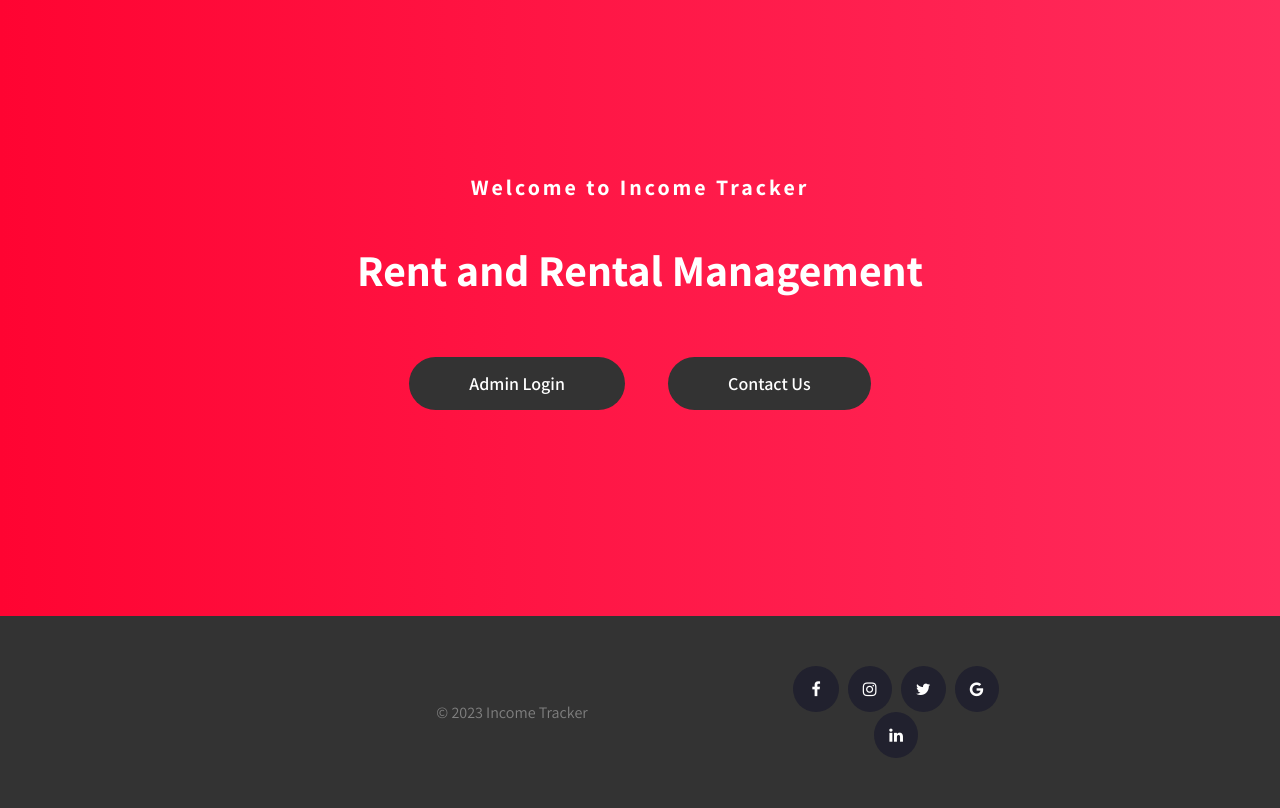
After one commit to SylviaRatemo/incometrack, a Flask app: template app/templates/about.html in a window 1280 px wide. The commit adds this page. Run offline with Flask 3, Linux system fonts and the light colour scheme; the template is opened without the code that fills it, so the values that code supplies are empty; parts of the project's set-up code (start-up, migrations or seed data) failed here and were passed over.

Commit message:
LANDING PAGE

```diff
--- a/app/__init__.py
+++ b/app/__init__.py
@@ -15,15 +15,14 @@ def create_app(config_class=Config):
     with app.app_context():
         try:
             db.create_all()
-        except ProgrammingError as e:
-            if "Table 'houses' already exists" in str(e):
-                print("Table 'houses' already exists. Continuing...")
-            else:
-                # Handle other programming errors
-                print("Error creating database tables:", str(e))
+        except Exception as e:
+            print(str(e))
 
     from app.main import bp as main_bp
     app.register_blueprint(main_bp)
+
+    from app.dashboard import bp as dashboard_bp
+    app.register_blueprint(dashboard_bp)
 
     from app.login import bp as login_bp
     app.register_blueprint(login_bp)
--- /dev/null
+++ b/app/dashboard/__init__.py
@@ -0,0 +1,3 @@
+from flask import Blueprint
+bp = Blueprint('dashboard', __name__)
+from app.main import routes
--- /dev/null
+++ b/app/static/css/landing.css
@@ -0,0 +1,195 @@
+* {
+  padding: 0%;
+  margin: 0%;
+  box-sizing: border-box;
+  font-family: "Assistant", sans-serif;
+}
+
+.home-container {
+  position: relative;
+  width: 100%;
+  height: 77vh;
+  display: flex;
+  flex-direction: column;
+  justify-content: center;
+
+  align-items: center;
+  background: rgb(109, 14, 177);
+  background: linear-gradient(
+    90deg,
+    rgba(255, 4, 50, 1) 0%,
+    rgba(255, 10, 71, 0.726)) 51%,
+    rgba(255, 16, 48, 0.507) 100%
+  ;
+}
+
+.home-container::before {
+  content: "";
+  position: absolute;
+  top: 360px;
+  left: 0;
+  right: 0;
+  width: 100%;
+  background-size: cover;
+  height: 40%;
+}
+
+.home-container .home-headings {
+  position: absolute;
+  top: 20%;
+  color: white;
+  display: flex;
+  flex-direction: column;
+  justify-content: center;
+  align-items: center;
+  font-size: 22px;
+  padding: 50px 20px;
+}
+
+.home-container .home-headings h4 {
+  padding-bottom: 40px;
+  letter-spacing: 3px;
+}
+
+.home-container .home-buttons {
+  padding-top: 150px;
+}
+
+.home-container .home-buttons button {
+  position: relative;
+  border: none;
+  border-radius: 40px;
+  margin: 0px 20px;
+  z-index: 4;
+}
+
+.home-container .home-buttons button a {
+  font-size: 18px;
+  font-weight: 600;
+  text-decoration: none;
+  color: white;
+}
+
+.home-container .home-buttons .btn1 {
+  padding: 15px 60px;
+  background-color: #333333;
+  border-color: #c0392b;
+  border: 2px #ed1c94;
+  transition: 0.5s all ease;
+}
+.home-container .home-buttons .btn2 {
+  padding: 15px 60px;
+  background-color: #333333;
+  border-color: #c0392b;
+  border: 2px #ed1c94;
+  transition: 0.5s all ease;
+}
+
+.home-container .home-buttons button:hover {
+  border: none;
+  background-color: #4b19d5;
+}
+
+.home-container .home-buttons .btn1:hover {
+  background-color: #4b19d5;
+}
+
+.home-container .paralaxis {
+  width: 100%;
+  position: absolute;
+}
+
+.home-container .paralaxis .img1 {
+  position: absolute;
+  top: -260px;
+  left: 50px;
+}
+
+.home-container .paralaxis .img2 img {
+  width: 70%;
+}
+.home-container .paralaxis .img1 img {
+  width: 70%;
+}
+
+.home-container .paralaxis .img2 {
+  position: absolute;
+  top: -260px;
+  right: 36px;
+}
+.home-container .paralaxis .img3 {
+  position: absolute;
+  top: 65px;
+  right: 230px;
+}
+.home-container .paralaxis .img4 {
+  position: absolute;
+  top: 65px;
+  left: 221px;
+}
+
+.coming:hover::after {
+  content: "";
+  width: 100%;
+  height: 100%;
+  position: absolute;
+  left: 0;
+  right: 0;
+  top: 0;
+  bottom: 0;
+  background: transparent;
+}
+
+footer {
+  width: 100%;
+  display: flex;
+  justify-content: center;
+  align-items: center;
+  background-color: #333333;
+  padding: 50px 0px;
+}
+
+footer .left {
+  width: 20%;
+}
+footer .left img {
+  width: 50%;
+}
+footer .mid {
+  width: 40%;
+  color: grey;
+  text-align: center;
+}
+footer .right {
+  width: 20%;
+  color: white;
+  text-align: center;
+}
+
+footer .right i {
+  padding: 15px;
+  background-color: #21212e;
+  border-radius: 50%;
+  margin: 0px 3px;
+  transition: all 0.3s;
+}
+
+footer .right .fa-facebook {
+  padding: 15px 18px;
+}
+
+footer .right .fa-facebook:hover {
+  background-color: #286bb5;
+}
+footer .right .fa-twitter:hover {
+  background-color: #1da1f2;
+}
+footer .right .fa-linkedin:hover {
+  background-color: #1da1f2;
+}
+footer .right .fa-instagram:hover {
+  background-color: #53322e;
+}
+footer .right .fa-google:hover {
+  background-color: #f72a25;
+}
--- /dev/null
+++ b/app/templates/about.html
@@ -0,0 +1,58 @@
+<!DOCTYPE html>
+<html lang="en">
+  <head>
+    <meta charset="UTF-8" />
+    <meta http-equiv="X-UA-Compatible" content="IE=edge" />
+    <meta name="viewport" content="width=device-width, initial-scale=1.0" />
+    <link href="{{ url_for('static', filename='/css/landing.css') }}" rel="stylesheet">
+
+    <!-- link google fonts -->
+    <link rel="preconnect" href="https://fonts.googleapis.com" />
+    <link rel="preconnect" href="https://fonts.gstatic.com" crossorigin />
+    <link
+      href="https://fonts.googleapis.com/css2?family=Assistant:wght@400;600;700;800&family=Poppins:wght@400;500;900&display=swap"
+      rel="stylesheet"
+    />
+    <!-- link google fonts -->
+
+    <!-- font awesome link -->
+    <link
+      rel="stylesheet"
+      href="https://cdnjs.cloudflare.com/ajax/libs/font-awesome/4.7.0/css/font-awesome.min.css"
+    />
+    <!-- font awesome link -->
+
+        </div><!--/.nav-collapse -->
+      </div>
+    </nav>
+    <title>Income Tracker</title>
+  </head>
+
+  <body>
+    <div class="home-container">
+      <div class="home-headings">
+        <h4>Welcome to Income Tracker</h4>
+        <h1>Rent and Rental Management</h1>
+      </div>
+      <div class="home-buttons">
+        <button class="btn1"><a href="{{ url_for('login.login') }}">Admin Login</a></button>
+        <button class="btn2"><a href="">Contact Us</a></button>
+      </div>
+    </div>
+
+    <footer>
+      <div class="mid">
+        <span>© 2023 Income Tracker</span>
+      </div>
+      <div class="right">
+        <i class="fa fa-facebook item" href="https://www.facebook.com/profile.php?id=61550908024959"></i>
+        <i class="fa fa-instagram item"></i>
+        <i class="fa fa-twitter item"></i>
+        <i class="fa fa-google item"></i>
+        <i class="fa fa-linkedin item"></i>
+      </div>
+    </footer>
+
+    <!-- footer section end -->
+  </body>
+</html>
```
Also changed, not shown: app/dashboard/routes.py (added, +12 -0 lines), app/main/routes.py (+5 -9 lines), app/static/img/landing-bg.jpg (added), app/templates/index.html (line endings or trailing spaces).
